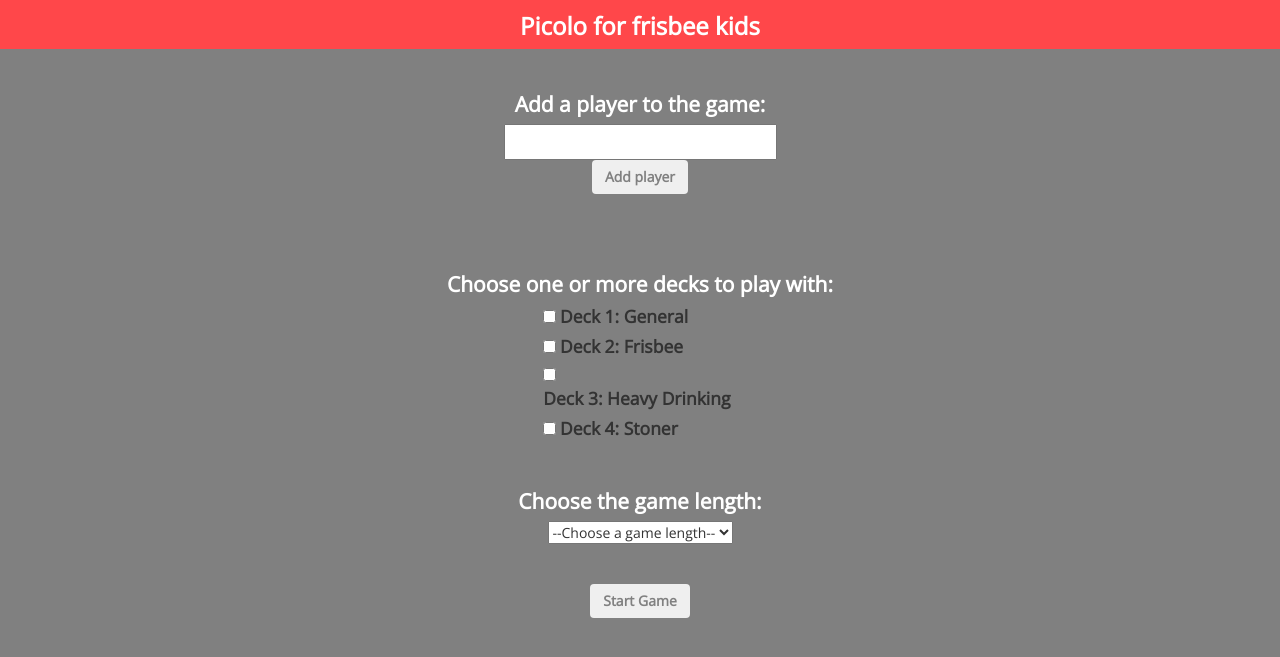
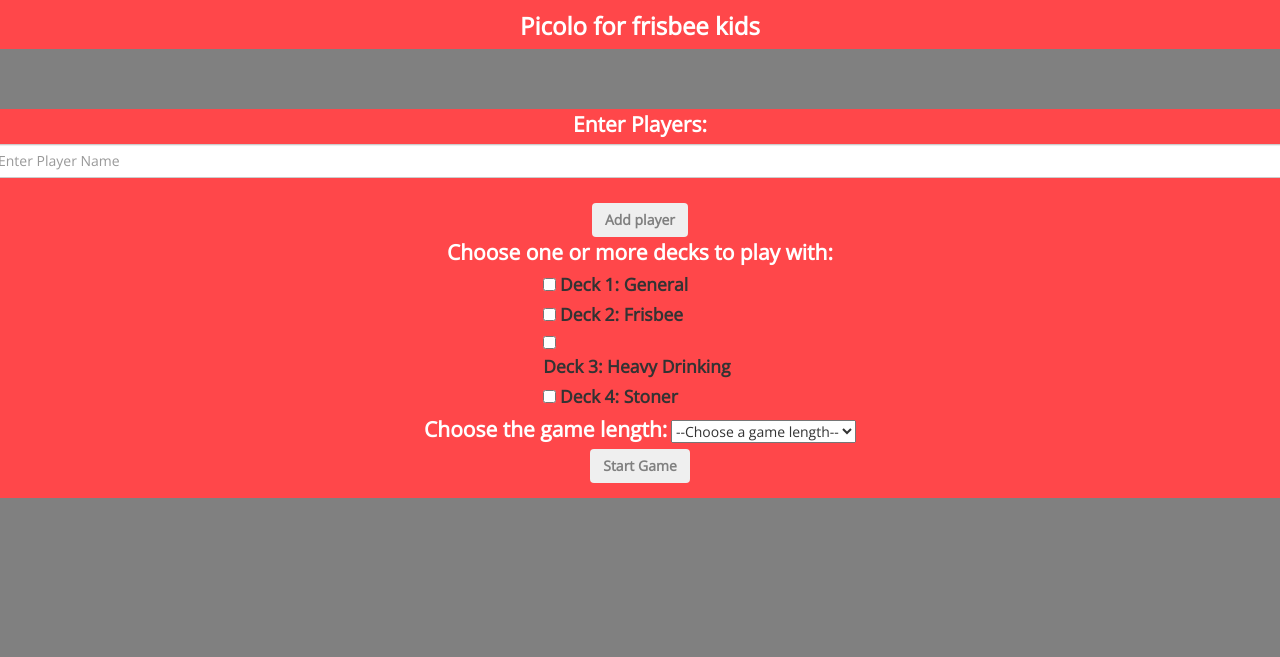
Before and after one commit to ptpp-picolo/ptpp-picolo.github.io, a plain HTML site: page index.html in a window 1280 px wide. Shown: the part 67-724 px from the top of the page. Drawn offline with nearby package versions, Linux system fonts and the light colour scheme.

Commit message:
reorganizing html

```diff
--- a/index.html
+++ b/index.html
@@ -29,39 +29,27 @@
 </head>
 
 <body style="background-color: gray;">
-
-
+  <!-- Header -->
   <div class="content row justify-content-center text-center" style="background-color: #FF474A;">
     <div class="col">
       <h1 style="color:white; font-family: 'Open Sans', sans-serif;"><b>&#928&#920&#928&#928</b></h1>
       <h3 style="color:white; font-family: 'Open Sans', sans-serif;"><b>Picolo for frisbee kids</b></h3>
     </div>
   </div>
-
-  <br><br>
-
-  <div class="content row justify-content-ce
-  nter text-center">
-
-    <div class="col">
+  <!-- Main Page -->
+  <div class="row text-center">
+    <!-- Adding a Player to the game -->
+    <div class="d-flex flex-column" style="background-color: #FF474A; margin-top: 60px; padding-bottom: 15px">
       <form>
         <div class="form-group">
-          <label style="color:white; font-family: 'Open Sans', sans-serif;">Add a player to the game:</label>
-          <br>
-          <input type="text" id="playerName">
-          <br>
-          <button type="button" class="btn btn-secondary start_button" onclick="addPlayerName()"><b>Add player</b></button>
+          <label for="playerName" style="color:white; font-family: 'Open Sans', sans-serif;">Enter Players:</label>
+          <input type="text" class="form-control" placeholder="Enter Player Name" id="playerName">
         </div>
+        <button type="button" class="btn btn-secondary start_button" onclick="addPlayerName()" style="margin-top: 10px"><b>Add player</b></button>
       </form>
-
-      <br>
-
-      <ul id="players-list" ></ul>
-
-      <br><br>
-
-		<label style="font-size: 150%; color:white; font-family: 'Open Sans', sans-serif;">Choose one or more decks to play with:</label>
-		<div class="row text-left">
+      <ul id="players-list"></ul>
+      <label style="font-size: 150%; color:white; font-family: 'Open Sans', sans-serif;">Choose one or more decks to play with:</label>
+      <div class="row text-left">
 			<div class="col-xs-offset-3 col-xs-6 col-md-offset-4 col-md-4 col-lg-offset-5 col-lg-2 col-lx-offset-5 col-lx-2">
 				<div class="form-check">
 				  <input class="form-check-input" type="checkbox" value="" id="deck1Check">
@@ -89,12 +77,9 @@
 				</div>
 			</div>
     </div>
-
-    <br><br>
-
+    <!-- Select Game Length -->
     <div class="game-length-chooser">
       <label style="font-size: 150%; color:white; font-family: 'Open Sans', sans-serif;" for="game-length-selector">Choose the game length:</label>
-      <br>
       <select name="game-length" id="game-length-selector">
         <option value="null">--Choose a game length--</option>
         <option value="short">Short (15)</option>
@@ -103,13 +88,8 @@
         <option value="bender">Bender (150)</option>
       </select>
     </div>
-
-
-		<br><br>
-
-      <button type="button" class="btn btn-secondary start_button" onclick="startGame()"><b>Start
+    <button type="button" class="btn btn-secondary start_button" onclick="startGame()"><b>Start
           Game</b></button>
-      <br>
 
     </div>
   </div>
```
Also changed, not shown: game.html (+3 -0 lines).
